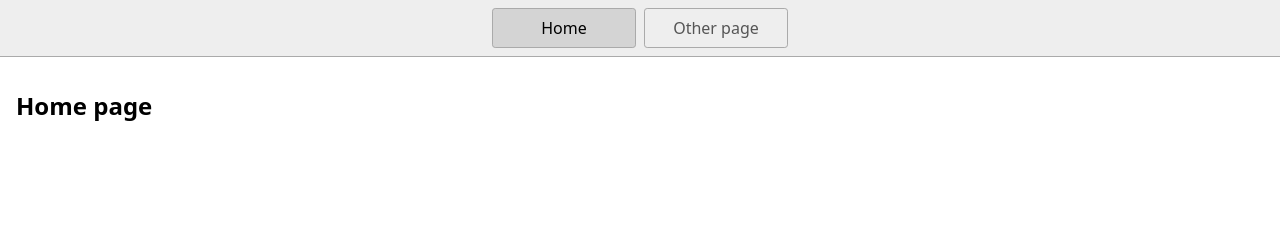
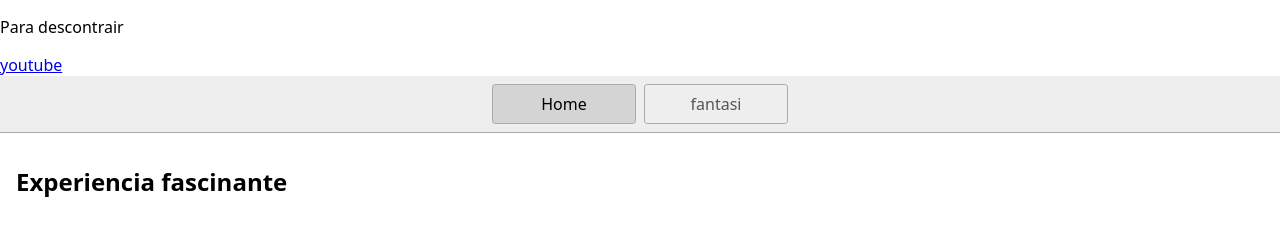
Before and after one commit to CeiPedro/aula-4.2, a website: page index.html in a window 1280 px wide. Drawn offline with Linux system fonts and the light colour scheme.

Commit message:
adicionei nome da pagina

```diff
--- a/index.html
+++ b/index.html
@@ -1,7 +1,12 @@
 <!DOCTYPE html>
 <html lang="en">
+  <body>
+    <p>Para descontrair</p>
+    <a href="https://www.youtube.com/"> youtube</a>
+  </body>
+</html>
   <head>
-    <title>Home</title>
+    <title>MUSIC!</title>
     <meta charset="UTF-8" />
     <meta name="viewport" content="width=device-width" />
     <!--
@@ -14,10 +19,10 @@
   <body>
     <nav>
       <a href="/" aria-current="page">Home</a>
-      <a href="/page2.html">Other page</a>
+      <a href="/page2.html"> fantasi </a>
     </nav>
     <main>
-      <h1>Home page</h1>
+      <h1>Experiencia fascinante</h1>
     </main>
   </body>
 </html>
```
Also changed, not shown: 1 other file.
